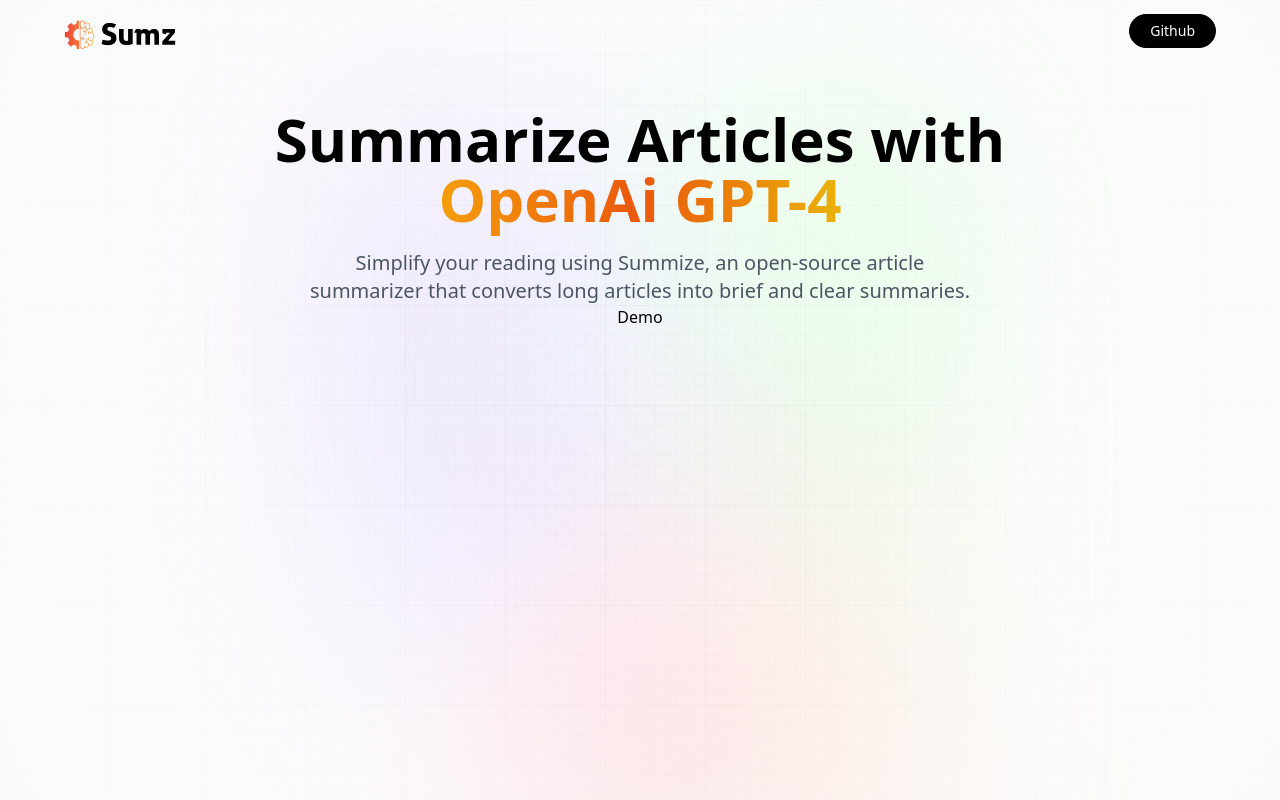
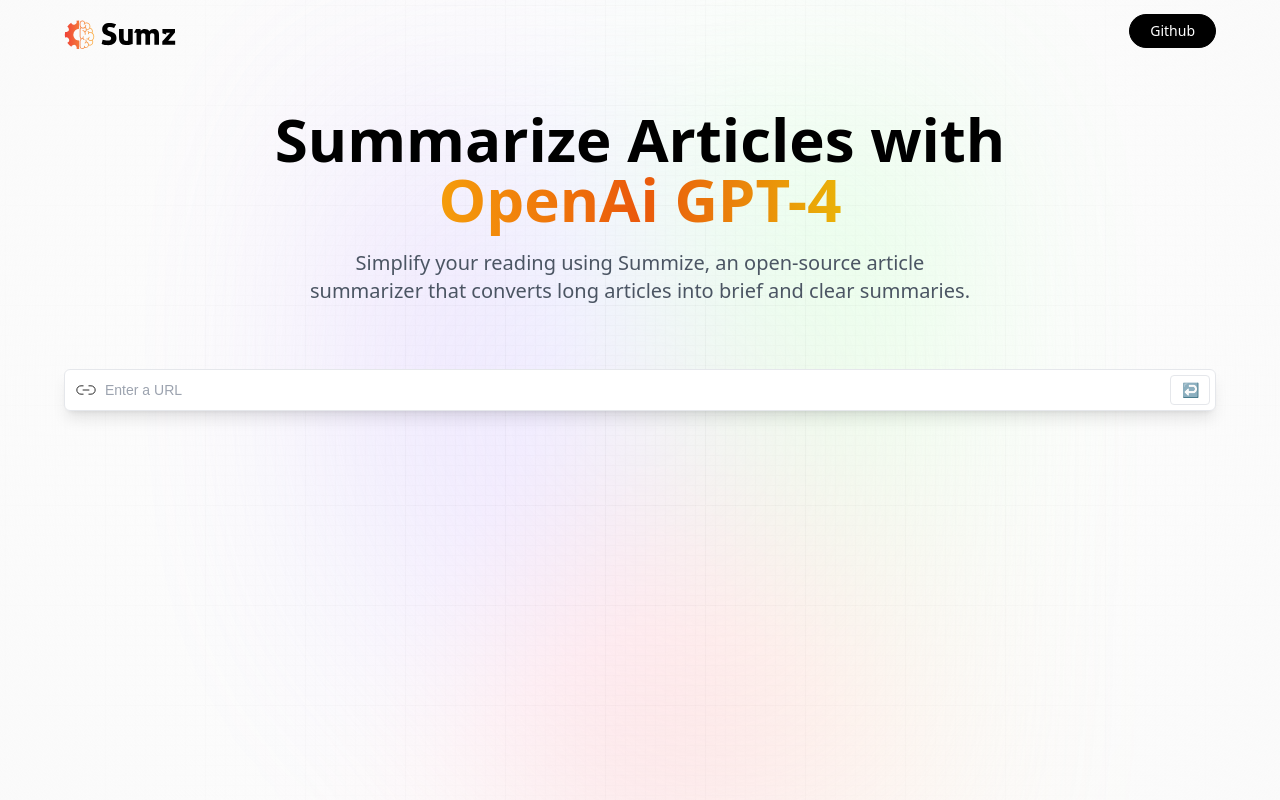
Before and after one commit to javakanaya/rAI-sum, a React (Vite) app: page / in a window 1280 px wide. Built offline with nearby package versions, Linux system fonts and the light colour scheme; a web font is replaced by a local one.

Commit message:
feat: demo section

```diff
--- a/src/components/Demo.jsx
+++ b/src/components/Demo.jsx
@@ -1,9 +1,58 @@
-import React from 'react'
+import { useState, useEffect } from "react";
+import { copy, linkIcon, loader, tick } from "../assets";
 
 const Demo = () => {
+  const [article, setArticle] = useState({
+    url: "",
+    summary: "",
+  });
+
+  const handleSubmit = async (e) => {
+    alert("Submitted");
+  };
+
   return (
-    <div>Demo</div>
-  )
-}
+    <section className="mt-16 w-full max-2-xl">
+      {/* Search */}
+      <div className="flex flex-col w-full gap-2">
+        <form
+          action=""
+          className="relative flex justify-center items-center"
+          onSubmit={handleSubmit}
+        >
+          <img
+            src={linkIcon}
+            alt="link_icon"
+            className="absolute left-0 my-2 ml-3 w-5"
+          />
+          <input
+            type="url"
+            placeholder="Enter a URL"
+            value={article.url}
+            onChange={(e) => {
+              setArticle({
+                ...article,
+                url: e.target.value,
+              });
+            }}
+            required
+            className="url_input peer"
+          />
 
-export default Demo
+          <button
+            type="submit"
+            className="submit_btn peer-focus:border-gray-700 peer-focus:text-gray-700"
+          >
+            ↩
+          </button>
+        </form>
+
+        {/* Browse URL History */}
+      </div>
+
+      {/* Display Results */}
+    </section>
+  );
+};
+
+export default Demo;
```
